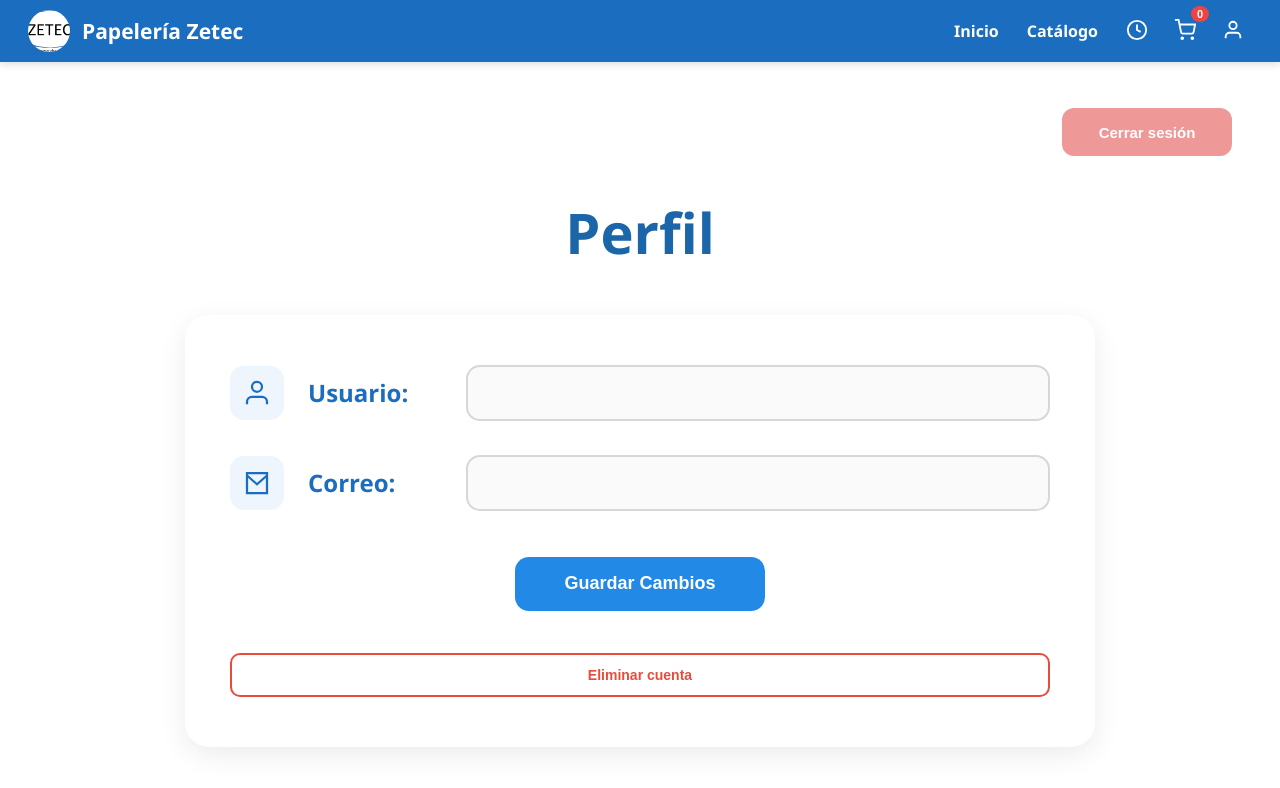
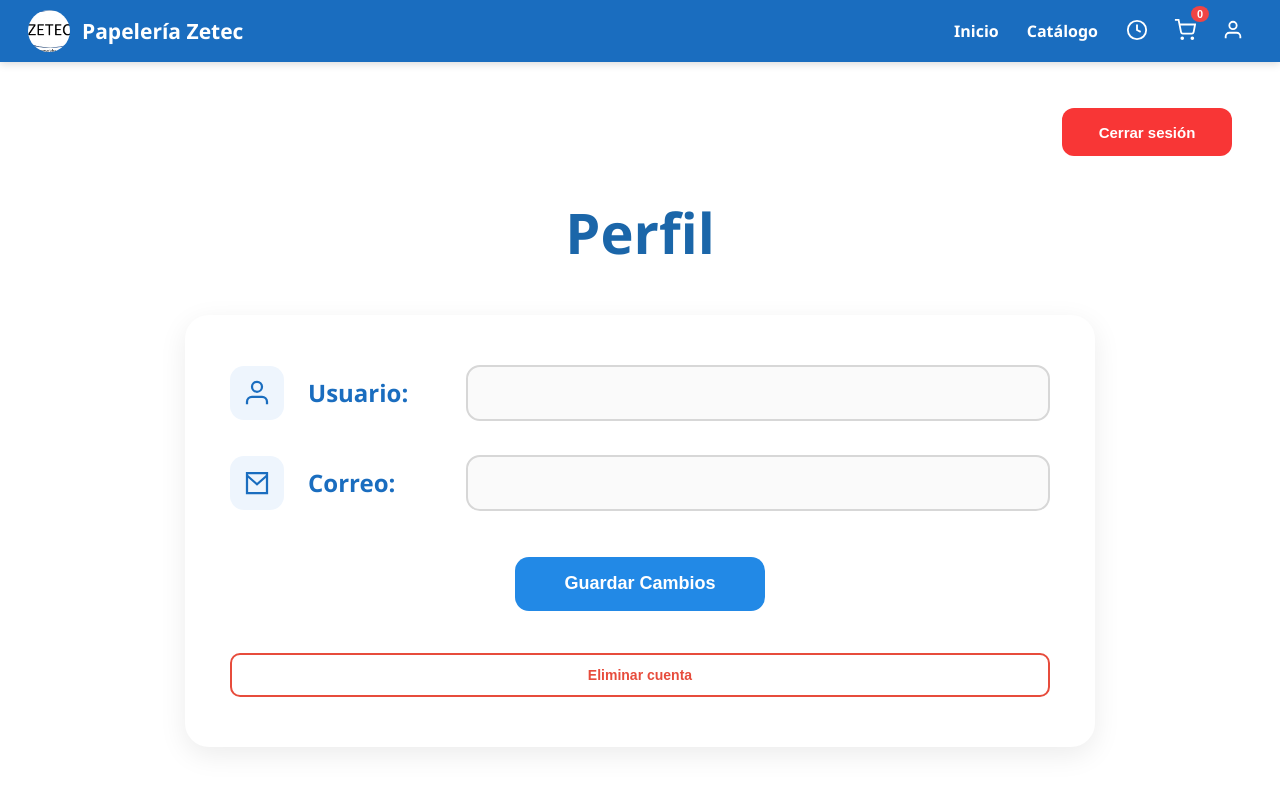
Before and after one commit to NanYu23/Proyecto_ZETEC, an Angular app: page /perfil_usuario in a window 1280 px wide. Shown: the top 788 px of the page. Built offline with nearby package versions, Linux system fonts and the light colour scheme; no server answers.

Commit message:
correcion color botones

```diff
--- a/src/app/components/perfil_usuario/perfil_usuario.component.css
+++ b/src/app/components/perfil_usuario/perfil_usuario.component.css
@@ -181,7 +181,7 @@
 .btn-cerrar {
   border: none;
 
-  background: #ee9898;
+  background: #f83636;
 
   color: white;
 
@@ -199,7 +199,7 @@
 }
 
 .btn-cerrar:hover {
-  background: #d97676;
+  background: #8a0101;
 
   transform: translateY(-2px);
 }
```
